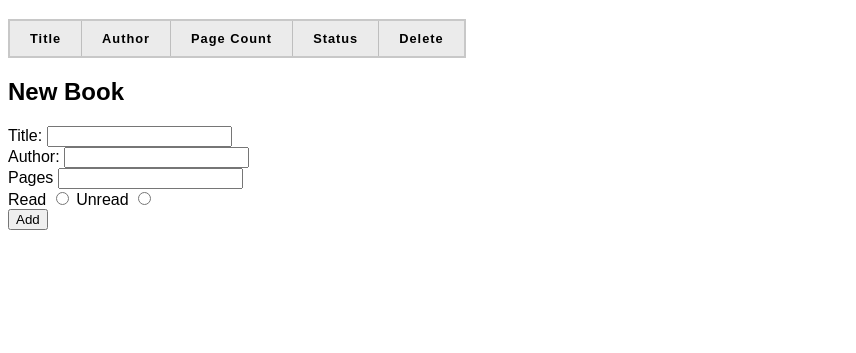
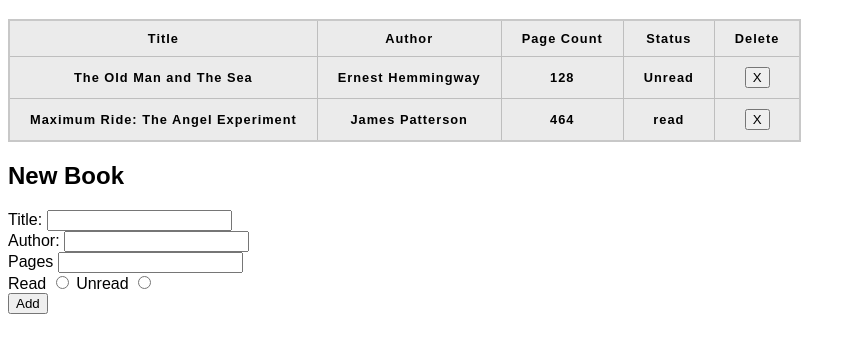
Before and after one commit to bsibdev/top_project_library, a plain HTML site: page index.html in a window 1280 px wide. Shown: the part 61-414 px from the top of the page, without its empty margins (0-856 px from the left). Drawn offline with Linux system fonts and the light colour scheme.

Commit message:
add row deletion

```diff
--- a/index.html
+++ b/index.html
@@ -26,15 +26,15 @@
         <form action="" method="post">
             <div>
                 <label for="title">Title:</label>
-                <input type="text" id="title" name="title">
+                <input type="text" id="title" name="title" required>
             </div>
             <div>
                 <label for="author">Author:</label>
-                <input type="text" id="author" name="author">
+                <input type="text" id="author" name="author" required>
             </div>
             <div>
                 <label for="pages">Pages</label>
-                <input type="number" id="pages" name="pages">
+                <input type="number" id="pages" name="pages" required>
             </div>
             <div>
                 <div>
--- a/script.js
+++ b/script.js
@@ -1,4 +1,19 @@
-const library = [];
+const library = [
+    {
+    id:"1",
+    title:'The Old Man and The Sea',
+    author:'Ernest Hemmingway',
+    pages:'128',
+    read: 'Unread'}
+    ,
+    {
+    id:"2",
+    title:'Maximum Ride: The Angel Experiment',
+    author:'James Patterson',
+    pages:'464',
+    read:'read'
+    }
+];
 
 function Book(id,title,author,pages,read) {
     this.id = id;
@@ -6,6 +21,37 @@
     this.author = author;
     this.pages = pages;
     this.read = read;
+}
+
+for (let i = 0; library.length>i; i++) {
+    const libraryTable = document.querySelector('#library-table');
+    const newRow = document.createElement('tr');
+    const newTitle = document.createElement('th');
+    const newAuthor = document.createElement('th');
+    const newPages = document.createElement('th');
+    const newRead = document.createElement('th');
+    const del = document.createElement('th');
+
+    const deleteButton = document.createElement('button');
+    deleteButton.textContent = 'X';
+    deleteButton.setAttribute("id",`del${i}`)
+    del.appendChild(deleteButton);
+
+    deleteButton.addEventListener('click', () => {
+        deleteButton.parentNode.parentNode.remove();
+    })
+
+    newTitle.textContent = library[i].title;
+    newAuthor.textContent = library[i].author;
+    newPages.textContent = library[i].pages;
+    newRead.textContent = library[i].read;
+
+    newRow.appendChild(newTitle);
+    newRow.appendChild(newAuthor);
+    newRow.appendChild(newPages);
+    newRow.appendChild(newRead);
+    newRow.appendChild(del);
+    libraryTable.appendChild(newRow);
 }
 
 function addBook(){
@@ -35,6 +81,10 @@
     deleteButton.textContent = 'X';
     del.appendChild(deleteButton);
 
+    deleteButton.addEventListener('click', () => {
+        deleteButton.parentNode.parentNode.remove();
+    })
+
     newTitle.textContent = newBook.title;
     newAuthor.textContent = newBook.author;
     newPages.textContent = newBook.pages;
@@ -55,3 +105,5 @@
     event.preventDefault();
     addBook();
 })
+
+//add delete functionality.
```
